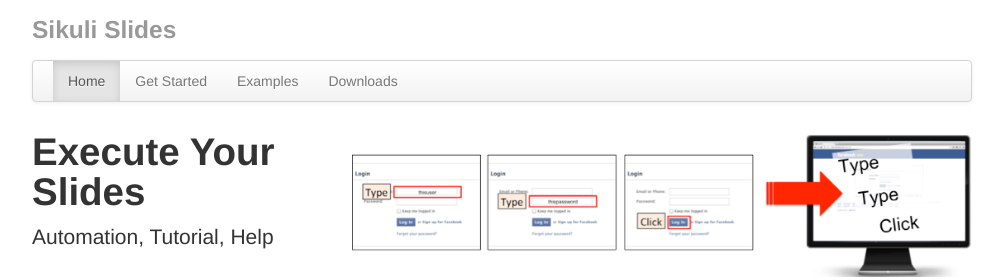
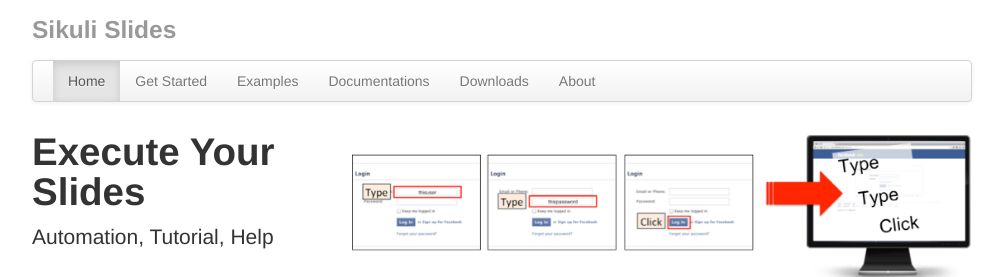
Before and after one commit to sikuli/sikuli-slides, a Jekyll site: the page built from index.html, in a window 1280 px wide. Shown: the top 277 px of the page, without its empty margins (138-1141 px from the left). Built offline with Jekyll 4.4.1, drawn with Linux system fonts in a browser that asks for light colours.

Commit message:
updated layout

```diff
--- a/_layouts/default.html
+++ b/_layouts/default.html
@@ -30,7 +30,9 @@
 			                <li {% if page.title == 'Home' %}class="active"{% endif %}><a href="/">Home</a></li>
 							<li {% if page.title == 'Getting Started' %}class="active"{% endif %}><a href="/getting_started.html">Get Started</a></li>
 			                <li {% if page.title == 'Examples'%}class="active"{% endif %}><a href="/examples.html">Examples</a></li>
+			                <li {% if page.title == 'Documentations'%}class="active"{% endif %}><a href="/docs.html">Documentations</a></li>
 			                <li {% if page.title == 'Downloads'%}class="active"{% endif %}><a href="/downloads.html">Downloads</a></li>
+			                <li {% if page.title == 'About'%}class="active"{% endif %}><a href="/about.html">About</a></li>
 			              </ul>
 			            </div>
 			          </div>
```
Also changed, not shown: examples.md (+1 -1 lines).
